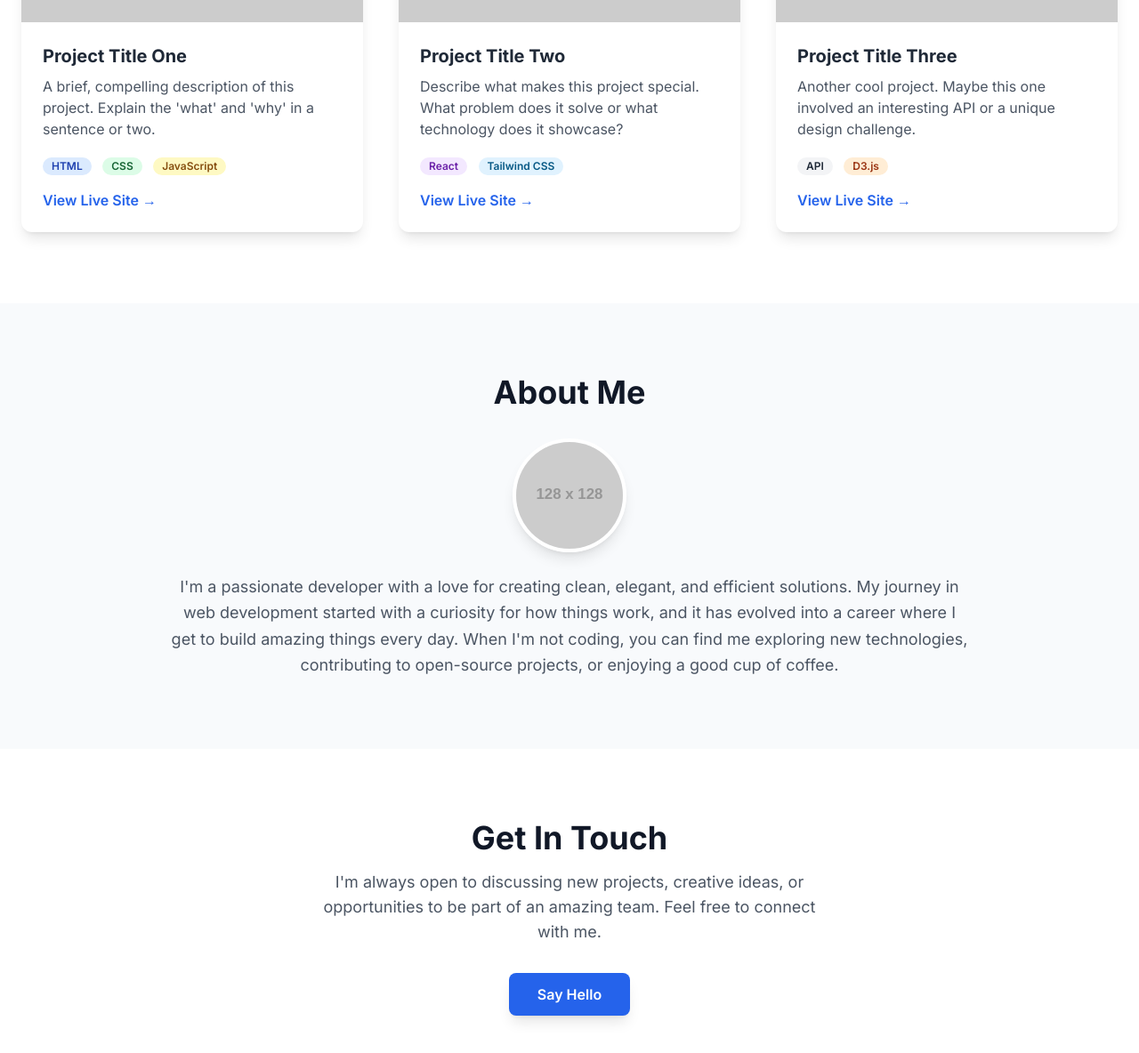
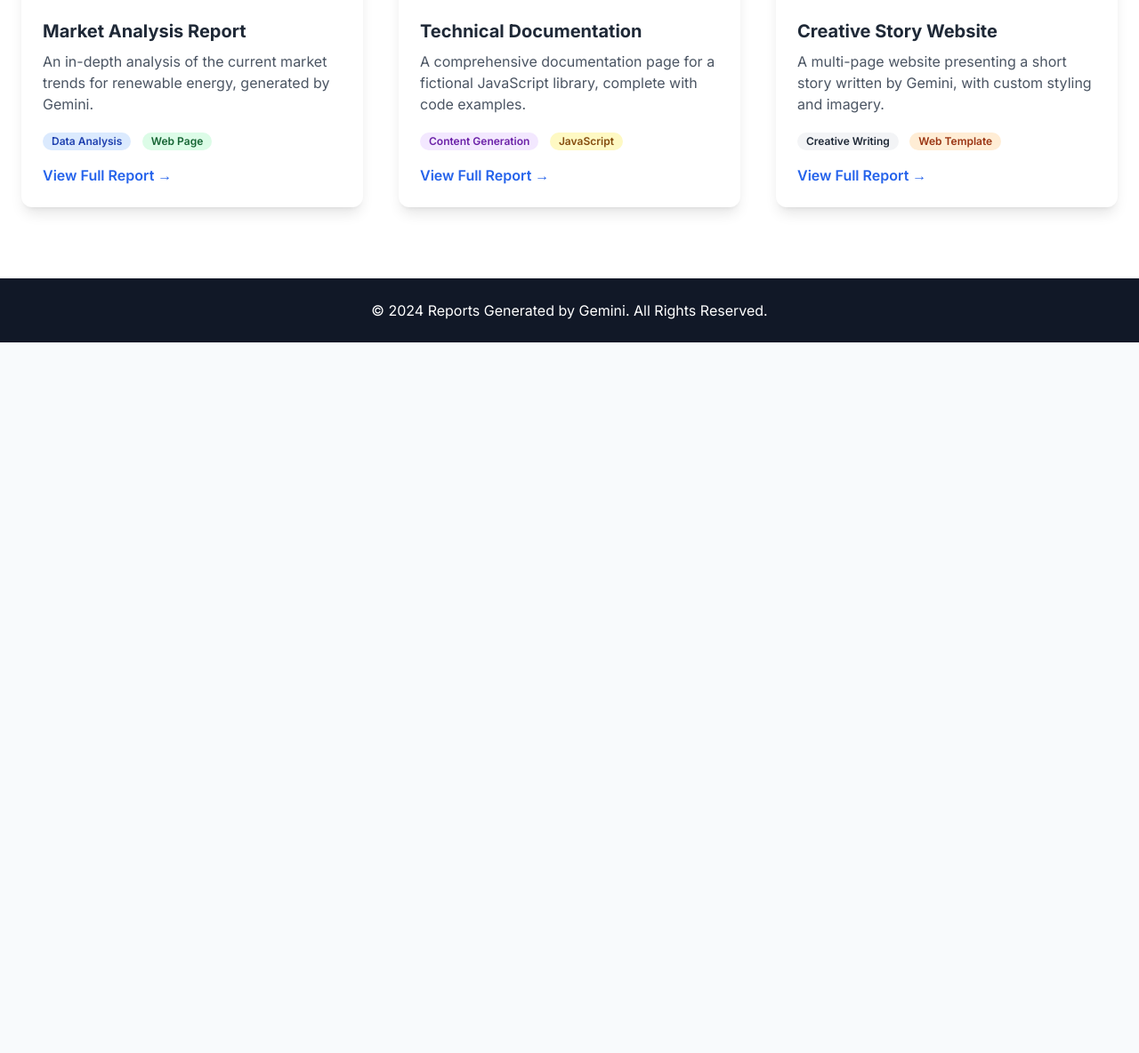
Before and after one commit to jalilimmd/jalilimmd.github.io, a plain HTML site: page index.html in a window 1280 px wide. Shown: the part 931-2115 px from the top of the page at 89% size. After the commit the page ends 1316 px from the top, so only its background shows below. Drawn offline with nearby package versions, Linux system fonts and the light colour scheme; placeholder pictures from the web are drawn by us.

Commit message:
update landing

```diff
--- a/index.html
+++ b/index.html
@@ -3,7 +3,7 @@
 <head>
     <meta charset="UTF-8">
     <meta name="viewport" content="width=device-width, initial-scale=1.0">
-    <title>My Project Portfolio</title>
+    <title>Gemini Project Reports</title>
     <script src="https://cdn.tailwindcss.com"></script>
     <link rel="preconnect" href="https://fonts.googleapis.com">
     <link rel="preconnect" href="https://fonts.gstatic.com" crossorigin>
@@ -51,11 +51,9 @@
     <!-- Header Navigation -->
     <header class="bg-white/80 backdrop-blur-lg fixed top-0 left-0 right-0 z-50 border-b border-gray-200">
         <div class="container mx-auto px-6 py-4 flex justify-between items-center">
-            <a href="#" class="text-2xl font-bold text-blue-600">Your Name</a>
+            <a href="#" class="text-2xl font-bold text-blue-600">Gemini Reports</a>
             <nav class="hidden md:flex space-x-8 items-center">
-                <a href="#projects" class="text-gray-600 hover:text-blue-600 transition-colors">Projects</a>
-                <a href="#about" class="text-gray-600 hover:text-blue-600 transition-colors">About</a>
-                <a href="#contact" class="text-gray-600 hover:text-blue-600 transition-colors">Contact</a>
+                <a href="#reports" class="text-gray-600 hover:text-blue-600 transition-colors">Reports</a>
                 <a href="https://github.com/YOUR_USERNAME" target="_blank" class="bg-gray-800 text-white px-4 py-2 rounded-lg hover:bg-gray-900 transition-colors flex items-center">
                     <svg class="w-5 h-5 mr-2" viewBox="0 0 24 24" fill="currentColor"><path d="M12 0c-6.626 0-12 5.373-12 12 0 5.302 3.438 9.8 8.207 11.387.599.111.793-.261.793-.577v-2.234c-3.338.726-4.033-1.416-4.033-1.416-.546-1.387-1.333-1.756-1.333-1.756-1.089-.745.083-.729.083-.729 1.205.084 1.839 1.237 1.839 1.237 1.07 1.834 2.807 1.304 3.492.997.107-.775.418-1.305.762-1.604-2.665-.305-5.467-1.334-5.467-5.931 0-1.311.469-2.381 1.236-3.221-.124-.303-.535-1.524.117-3.176 0 0 1.008-.322 3.301 1.23.957-.266 1.983-.399 3.003-.404 1.02.005 2.047.138 3.006.404 2.291-1.552 3.297-1.23 3.297-1.23.653 1.653.242 2.874.118 3.176.77.84 1.235 1.91 1.235 3.221 0 4.609-2.807 5.624-5.479 5.921.43.372.823 1.102.823 2.222v3.293c0 .319.192.694.801.576 4.765-1.589 8.199-6.086 8.199-11.386 0-6.627-5.373-12-12-12z"/></svg>
                     GitHub
@@ -67,9 +65,7 @@
         </div>
         <!-- Mobile Menu -->
         <div id="mobile-menu" class="hidden md:hidden px-6 pb-4">
-            <a href="#projects" class="block py-2 text-gray-600 hover:text-blue-600">Projects</a>
-            <a href="#about" class="block py-2 text-gray-600 hover:text-blue-600">About</a>
-            <a href="#contact" class="block py-2 text-gray-600 hover:text-blue-600">Contact</a>
+            <a href="#reports" class="block py-2 text-gray-600 hover:text-blue-600">Reports</a>
             <a href="https://github.com/YOUR_USERNAME" target="_blank" class="block mt-2 bg-gray-800 text-white px-4 py-2 rounded-lg hover:bg-gray-900 text-center">GitHub</a>
         </div>
     </header>
@@ -79,116 +75,80 @@
         <section class="relative pt-32 pb-20 md:pt-48 md:pb-32 hero-pattern">
             <div class="container mx-auto px-6 text-center">
                 <div class="fade-in-up">
-                    <h1 class="text-4xl md:text-6xl font-extrabold text-gray-900 leading-tight">Digital Craftsman & Innovator</h1>
+                    <h1 class="text-4xl md:text-6xl font-extrabold text-gray-900 leading-tight">AI-Generated Reports</h1>
                 </div>
                 <div class="fade-in-up delay-100">
-                    <p class="mt-4 max-w-2xl mx-auto text-lg md:text-xl text-gray-600">Welcome to my personal corner of the web. I build beautiful, functional, and user-centric web applications. Explore my projects below.</p>
+                    <p class="mt-4 max-w-2xl mx-auto text-lg md:text-xl text-gray-600">A collection of web pages and analyses generated by Gemini. Select a report below to view the detailed content.</p>
                 </div>
                 <div class="fade-in-up delay-200">
-                    <a href="#projects" class="mt-8 inline-block bg-blue-600 text-white font-semibold px-8 py-3 rounded-lg shadow-lg hover:bg-blue-700 transition-all duration-300 transform hover:scale-105">
-                        View My Work
+                    <a href="#reports" class="mt-8 inline-block bg-blue-600 text-white font-semibold px-8 py-3 rounded-lg shadow-lg hover:bg-blue-700 transition-all duration-300 transform hover:scale-105">
+                        Browse Reports
                     </a>
                 </div>
             </div>
         </section>
 
-        <!-- Projects Section -->
-        <section id="projects" class="py-20 bg-white">
+        <!-- Reports Section -->
+        <section id="reports" class="py-20 bg-white">
             <div class="container mx-auto px-6">
                 <div class="text-center mb-12">
-                    <h2 class="text-3xl md:text-4xl font-bold text-gray-900">My Projects</h2>
-                    <p class="mt-2 text-lg text-gray-500">A selection of things I've built.</p>
+                    <h2 class="text-3xl md:text-4xl font-bold text-gray-900">Available Reports</h2>
+                    <p class="mt-2 text-lg text-gray-500">A selection of generated web pages and documents.</p>
                 </div>
 
-                <!-- Project Grid -->
+                <!-- Report Grid -->
                 <div class="grid grid-cols-1 md:grid-cols-2 lg:grid-cols-3 gap-10">
 
-                    <!-- Project Card 1: Replace with your project details -->
+                    <!-- Report Card 1: Replace with your report details -->
                     <div class="bg-white rounded-xl overflow-hidden shadow-lg card-hover-effect fade-in-up delay-300">
-                        <img src="https://placehold.co/600x400/3b82f6/ffffff?text=Project+One" alt="Project One Screenshot" class="w-full h-48 object-cover">
+                        <img src="https://placehold.co/600x400/3b82f6/ffffff?text=Report+One" alt="Report One Screenshot" class="w-full h-48 object-cover">
                         <div class="p-6">
-                            <h3 class="text-xl font-bold mb-2">Project Title One</h3>
-                            <p class="text-gray-600 mb-4">A brief, compelling description of this project. Explain the 'what' and 'why' in a sentence or two.</p>
+                            <h3 class="text-xl font-bold mb-2">Market Analysis Report</h3>
+                            <p class="text-gray-600 mb-4">An in-depth analysis of the current market trends for renewable energy, generated by Gemini.</p>
                             <div class="mb-4">
-                                <span class="inline-block bg-blue-100 text-blue-800 text-xs font-semibold mr-2 px-2.5 py-0.5 rounded-full">HTML</span>
-                                <span class="inline-block bg-green-100 text-green-800 text-xs font-semibold mr-2 px-2.5 py-0.5 rounded-full">CSS</span>
-                                <span class="inline-block bg-yellow-100 text-yellow-800 text-xs font-semibold mr-2 px-2.5 py-0.5 rounded-full">JavaScript</span>
+                                <span class="inline-block bg-blue-100 text-blue-800 text-xs font-semibold mr-2 px-2.5 py-0.5 rounded-full">Data Analysis</span>
+                                <span class="inline-block bg-green-100 text-green-800 text-xs font-semibold mr-2 px-2.5 py-0.5 rounded-full">Web Page</span>
                             </div>
-                            <a href="https://YOUR_USERNAME.github.io/REPOSITORY_NAME_ONE/" target="_blank" class="font-semibold text-blue-600 hover:text-blue-800 transition-colors">
-                                View Live Site &rarr;
+                            <a href="https://YOUR_USERNAME.github.io/REPORT_REPO_ONE/" target="_blank" class="font-semibold text-blue-600 hover:text-blue-800 transition-colors">
+                                View Full Report &rarr;
                             </a>
                         </div>
                     </div>
 
-                    <!-- Project Card 2: Replace with your project details -->
+                    <!-- Report Card 2: Replace with your report details -->
                     <div class="bg-white rounded-xl overflow-hidden shadow-lg card-hover-effect fade-in-up delay-400">
-                        <img src="https://placehold.co/600x400/10b981/ffffff?text=Project+Two" alt="Project Two Screenshot" class="w-full h-48 object-cover">
+                        <img src="https://placehold.co/600x400/10b981/ffffff?text=Report+Two" alt="Report Two Screenshot" class="w-full h-48 object-cover">
                         <div class="p-6">
-                            <h3 class="text-xl font-bold mb-2">Project Title Two</h3>
-                            <p class="text-gray-600 mb-4">Describe what makes this project special. What problem does it solve or what technology does it showcase?</p>
+                            <h3 class="text-xl font-bold mb-2">Technical Documentation</h3>
+                            <p class="text-gray-600 mb-4">A comprehensive documentation page for a fictional JavaScript library, complete with code examples.</p>
                             <div class="mb-4">
-                                <span class="inline-block bg-purple-100 text-purple-800 text-xs font-semibold mr-2 px-2.5 py-0.5 rounded-full">React</span>
-                                <span class="inline-block bg-sky-100 text-sky-800 text-xs font-semibold mr-2 px-2.5 py-0.5 rounded-full">Tailwind CSS</span>
+                                <span class="inline-block bg-purple-100 text-purple-800 text-xs font-semibold mr-2 px-2.5 py-0.5 rounded-full">Content Generation</span>
+                                <span class="inline-block bg-yellow-100 text-yellow-800 text-xs font-semibold mr-2 px-2.5 py-0.5 rounded-full">JavaScript</span>
                             </div>
-                            <a href="https://YOUR_USERNAME.github.io/REPOSITORY_NAME_TWO/" target="_blank" class="font-semibold text-blue-600 hover:text-blue-800 transition-colors">
-                                View Live Site &rarr;
+                            <a href="https://YOUR_USERNAME.github.io/REPORT_REPO_TWO/" target="_blank" class="font-semibold text-blue-600 hover:text-blue-800 transition-colors">
+                                View Full Report &rarr;
                             </a>
                         </div>
                     </div>
 
-                    <!-- Project Card 3: Replace with your project details -->
+                    <!-- Report Card 3: Replace with your report details -->
                     <div class="bg-white rounded-xl overflow-hidden shadow-lg card-hover-effect fade-in-up delay-500">
-                        <img src="https://placehold.co/600x400/ef4444/ffffff?text=Project+Three" alt="Project Three Screenshot" class="w-full h-48 object-cover">
+                        <img src="https://placehold.co/600x400/ef4444/ffffff?text=Report+Three" alt="Report Three Screenshot" class="w-full h-48 object-cover">
                         <div class="p-6">
-                            <h3 class="text-xl font-bold mb-2">Project Title Three</h3>
-                            <p class="text-gray-600 mb-4">Another cool project. Maybe this one involved an interesting API or a unique design challenge.</p>
+                            <h3 class="text-xl font-bold mb-2">Creative Story Website</h3>
+                            <p class="text-gray-600 mb-4">A multi-page website presenting a short story written by Gemini, with custom styling and imagery.</p>
                              <div class="mb-4">
-                                <span class="inline-block bg-gray-100 text-gray-800 text-xs font-semibold mr-2 px-2.5 py-0.5 rounded-full">API</span>
-                                <span class="inline-block bg-orange-100 text-orange-800 text-xs font-semibold mr-2 px-2.5 py-0.5 rounded-full">D3.js</span>
+                                <span class="inline-block bg-gray-100 text-gray-800 text-xs font-semibold mr-2 px-2.5 py-0.5 rounded-full">Creative Writing</span>
+                                <span class="inline-block bg-orange-100 text-orange-800 text-xs font-semibold mr-2 px-2.5 py-0.5 rounded-full">Web Template</span>
                             </div>
-                            <a href="https://YOUR_USERNAME.github.io/REPOSITORY_NAME_THREE/" target="_blank" class="font-semibold text-blue-600 hover:text-blue-800 transition-colors">
-                                View Live Site &rarr;
+                            <a href="https://YOUR_USERNAME.github.io/REPORT_REPO_THREE/" target="_blank" class="font-semibold text-blue-600 hover:text-blue-800 transition-colors">
+                                View Full Report &rarr;
                             </a>
                         </div>
                     </div>
 
-                    <!-- You can copy and paste the card structure to add more projects -->
+                    <!-- You can copy and paste the card structure to add more reports -->
 
-                </div>
-            </div>
-        </section>
-
-        <!-- About Me Section -->
-        <section id="about" class="py-20">
-            <div class="container mx-auto px-6">
-                <div class="max-w-4xl mx-auto text-center">
-                    <h2 class="text-3xl md:text-4xl font-bold text-gray-900">About Me</h2>
-                    <img src="https://placehold.co/128x128/e0e7ff/3730a3?text=You" alt="Your Name" class="w-32 h-32 rounded-full mx-auto mt-8 mb-6 border-4 border-white shadow-lg">
-                    <p class="text-lg text-gray-600 leading-relaxed">
-                        I'm a passionate developer with a love for creating clean, elegant, and efficient solutions. My journey in web development started with a curiosity for how things work, and it has evolved into a career where I get to build amazing things every day. When I'm not coding, you can find me exploring new technologies, contributing to open-source projects, or enjoying a good cup of coffee.
-                    </p>
-                </div>
-            </div>
-        </section>
-
-        <!-- Contact Section -->
-        <section id="contact" class="py-20 bg-white">
-            <div class="container mx-auto px-6 text-center">
-                <h2 class="text-3xl md:text-4xl font-bold text-gray-900">Get In Touch</h2>
-                <p class="mt-4 max-w-xl mx-auto text-lg text-gray-600">
-                    I'm always open to discussing new projects, creative ideas, or opportunities to be part of an amazing team. Feel free to connect with me.
-                </p>
-                <div class="mt-8">
-                    <a href="mailto:your.email@example.com" class="inline-block bg-blue-600 text-white font-semibold px-8 py-3 rounded-lg shadow-lg hover:bg-blue-700 transition-all duration-300 transform hover:scale-105">
-                        Say Hello
-                    </a>
-                </div>
-                <!-- Social Links -->
-                <div class="mt-12 flex justify-center space-x-6">
-                    <a href="https://github.com/YOUR_USERNAME" target="_blank" class="text-gray-400 hover:text-gray-600 transition-colors">
-                        <svg class="w-8 h-8" viewBox="0 0 24 24" fill="currentColor"><path d="M12 0c-6.626 0-12 5.373-12 12 0 5.302 3.438 9.8 8.207 11.387.599.111.793-.261.793-.577v-2.234c-3.338.726-4.033-1.416-4.033-1.416-.546-1.387-1.333-1.756-1.333-1.756-1.089-.745.083-.729.083-.729 1.205.084 1.839 1.237 1.839 1.237 1.07 1.834 2.807 1.304 3.492.997.107-.775.418-1.305.762-1.604-2.665-.305-5.467-1.334-5.467-5.931 0-1.311.469-2.381 1.236-3.221-.124-.303-.535-1.524.117-3.176 0 0 1.008-.322 3.301 1.23.957-.266 1.983-.399 3.003-.404 1.02.005 2.047.138 3.006.404 2.291-1.552 3.297-1.23 3.297-1.23.653 1.653.242 2.874.118 3.176.77.84 1.235 1.91 1.235 3.221 0 4.609-2.807 5.624-5.479 5.921.43.372.823 1.102.823 2.222v3.293c0 .319.192.694.801.576 4.765-1.589 8.199-6.086 8.199-11.386 0-6.627-5.373-12-12-12z"/></svg>
-                    </a>
-                    <!-- Add other social links like LinkedIn, Twitter, etc. -->
                 </div>
             </div>
         </section>
@@ -197,7 +157,7 @@
     <!-- Footer -->
     <footer class="bg-gray-900 text-white py-6">
         <div class="container mx-auto px-6 text-center">
-            <p>&copy; 2024 Your Name. All Rights Reserved.</p>
+            <p>&copy; 2024 Reports Generated by Gemini. All Rights Reserved.</p>
         </div>
     </footer>
 
```
